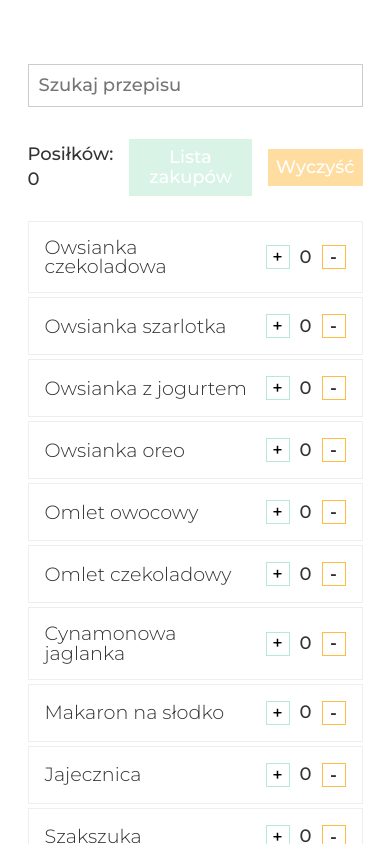
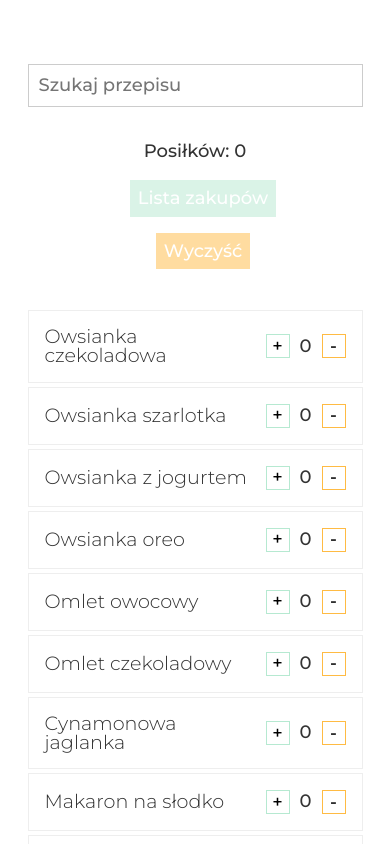
Before and after one commit to golebiowskipj/shopping-list, a React (Create React App) app: page / in a window 390 px wide. Shown: the top 844 px of the page. Built offline with nearby package versions, Linux system fonts and the light colour scheme.

Commit message:
mobile fix

```diff
--- a/src/App.js
+++ b/src/App.js
@@ -6,6 +6,7 @@ import { LayoutStyled } from './components/layout/layout.style';
 import { GenerateShoppingListButton } from './components/generate-shopping-list-button/generate-shopping-list-button.component';
 import { Modal } from './components/modal/modal.component';
 import { IngredientsList } from './components/ingredients-list/ingredients-list.component';
+import { ControllsStyled } from './components/controlls/controlls.style';
 
 export const GlobalContext = React.createContext(null);
 
@@ -151,7 +152,7 @@ function App() {
           <Search
             placeholder='Szukaj przepisu'
           />
-          <div style={{ display: 'flex', marginBottom: '25px', justifyContent: 'flex-end', alignItems: 'center' }}>
+          <ControllsStyled>
             <p>Posiłków: {calculateDishes()}</p>
             <Modal
               title="Lista zakupów"
@@ -175,7 +176,7 @@ function App() {
                 dispatch({ type: types.clear });
                 clearLocaleStorage('recipies');
               }} />
-          </div>
+          </ControllsStyled>
         </section>
         <section>
           <RecipiesList
--- /dev/null
+++ b/src/components/controlls/controlls.style.js
@@ -0,0 +1,25 @@
+import styled from 'styled-components';
+
+export const ControllsStyled = styled.div`
+    display: flex;
+    flex-direction: column;
+    align-items: center;
+    margin-bottom: 25px;
+
+    & > * {
+        margin-bottom: 1rem;
+    }
+
+
+    @media(min-width: 450px) {
+        flex-direction: row;
+        justify-content: flex-end;
+        align-items: center;
+
+        & > * {
+            margin-bottom: 0;
+        }
+    }
+
+
+`;
--- a/src/data/recipies.js
+++ b/src/data/recipies.js
@@ -25,7 +25,7 @@ const awokadoZTwarogiem = recipieFactory('Awokado z twarogiem', [{ ...pieczywo,
 const kanapkaZMakrela = recipieFactory('Kanapka z makrelą', [{ ...pieczywo, qty: 80 }, { ...makrela, qty: 100 }, { ...pomidor, qty: 1 }, { ...twarog, qty: 200 }]);
 const awokadowZTunczykiem = recipieFactory('Awokado z tuńczykiem', [{ ...pieczywo, qty: 100 }, { ...awokado, qty: 70 }, { ...serekWiejski, qty: 1 }, { ...tunczykZPuszki, qty: 130 }, { ...pomidor, qty: 1 }]);
 const twarogZDzemem = recipieFactory('Twaróg z dzemem', [{ ...pieczywo, qty: 80 }, { ...twarog, qty: 250 }, { ...jogurtGrecki, qty: 120 }, { ...dzem, qty: 50 }]);
-const twarogZeSzczypiorkiem = recipieFactory('Twaróg ze szczypior.', [{ ...pieczywo, qty: 80 }, { ...twarog, qty: 250 }, { ...jogurtGrecki, qty: 150 }, { ...rzodkiewka, qty: '' }, { ...pomidor, qty: 1 }, { ...szczypiorek, qty: '' }]);
+const twarogZeSzczypiorkiem = recipieFactory('Twaróg ze szczypior.', [{ ...pieczywo, qty: 80 }, { ...twarog, qty: 250 }, { ...jogurtGrecki, qty: 150 }, { ...rzodkiewka, qty: '' }, { ...pomidor, qty: 1 }, { ...szczypiorek, qty: 1 }]);
 const serekZOwocami = recipieFactory('Serek z owocami', [{ ...serekWiejski, qty: 3 }, { ...banan, qty: 1 }, { ...orzechy, qty: 25 }]);
 const skyrZWaflami = recipieFactory('Skyr z waflami', [{ ...skyr, qty: 2 }, { ...jablko, qty: 1 }, { ...orzechy, qty: 15 }, { ...twarog, qty: 100 }, { ...dzem, qty: 50 }, { ...wafleRyzowe, qty: 30 }]);
 const serekZPieczywem = recipieFactory('Serek z pieczywem', [{ ...serekWiejski, qty: 3 }, { ...pieczywo, qty: 80 }, { ...jablko, qty: 1 }]);
```
Also changed, not shown: package.json (+8 -2 lines), 2 other files (tests, documents, lock files or other folders).
